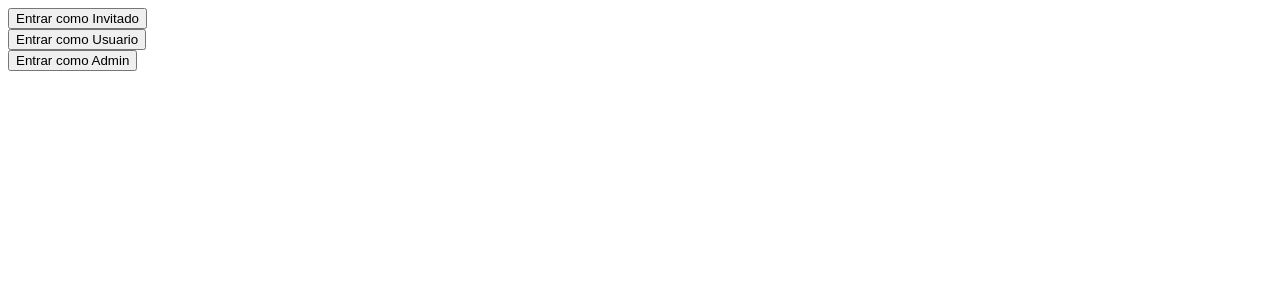
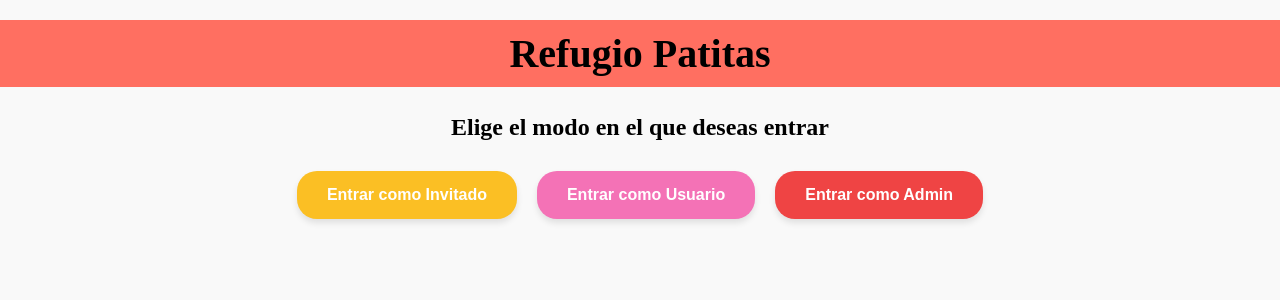
Before and after one commit to MartaHidalgo7/EvaluableMartaHidalgo, a PHP site: page / in a window 1280 px wide. Shown: the top 300 px of the page. Run offline with PHP 8.4, Linux system fonts and the light colour scheme; data that the repository does not hold is empty.

Commit message:
diseño login

```diff
--- a/web/modelo/imagen.php
+++ b/web/modelo/imagen.php
@@ -11,7 +11,7 @@ class Imagen {
     }
 
     public function obtenerImagenes() {
-        $query = "SELECT id FROM " . $this->table . " WHERE id = :id";
+        $query = "SELECT nombre FROM " . $this->table . " WHERE id = 1";
         $stmt = $this->conn->prepare($query);
         $stmt->execute();
         return $stmt->fetchAll(PDO::FETCH_ASSOC);
--- a/web/templates/login.php
+++ b/web/templates/login.php
@@ -6,23 +6,94 @@
     <meta charset="UTF-8">
     <meta name="viewport" content="width=device-width, initial-scale=1.0">
     <title>Login</title>
+    <style>
+        body {
+            margin: 0;
+            padding: 0;
+            background-color: #f9f9f9;
+            text-align: center;
+
+        }
+
+        h1 {
+            color: black;
+            margin-top: 20px;
+            background-color: #ff6f61;
+            font-size: 40px;
+            padding: 10px;
+        }
+
+        .button-container {
+            display: flex;
+            justify-content: center;
+            gap: 20px;
+            margin-top: 30px;
+        }
+
+        button {
+            cursor: pointer;
+            border-radius: 20px;
+            padding: 15px 30px;
+            font-size: 16px;
+            font-weight: bold;
+            border: none;
+            color: white;
+            box-shadow: 0 4px 6px rgba(0, 0, 0, 0.1);
+            transition: transform 0.2s ease, box-shadow 0.2s ease;
+        }
+
+
+        .guest {
+            background-color: #fbbf24;
+        }
+
+        .guest:hover {
+            background-color: #f59e0b;
+            transform: scale(1.1);
+            box-shadow: 0 6px 8px rgba(0, 0, 0, 0.2);
+        }
+
+        .user {
+            background-color: #f472b6;
+        }
+
+        .user:hover {
+            background-color: #ec4899;
+            transform: scale(1.1);
+            box-shadow: 0 6px 8px rgba(0, 0, 0, 0.2);
+        }
+
+        .admin {
+            background-color: #ef4444;
+        }
+
+        .admin:hover {
+            background-color: #dc2626;
+            transform: scale(1.1);
+            box-shadow: 0 6px 8px rgba(0, 0, 0, 0.2);
+        }
+    </style>
 </head>
 <body>
-
-
+    <header>
+        <h1>Refugio Patitas</h1>
+        <h2>Elige el modo en el que deseas entrar</h2>
+    </header>
+    <div class="button-container">
         <form action="index.php?action=login" method="POST">
             <input type="hidden" name="guest" value="true">
-        <button type="submit">Entrar como Invitado</button>
+            <button type="submit" class="guest">Entrar como Invitado</button>
         </form>
 
         <form action="index.php?action=login" method="POST">
             <input type="hidden" name="user" value="true">
-        <button type="submit">Entrar como Usuario</button>
+            <button type="submit" class="user">Entrar como Usuario</button>
         </form>
 
         <form action="index.php?action=login" method="POST">
             <input type="hidden" name="admin" value="true">
-        <button type="submit">Entrar como Admin</button>
+            <button type="submit" class="admin">Entrar como Admin</button>
         </form>
+    </div>
 </body>
 </html>
```
Also changed, not shown: web/styles.css (deleted, +0 -174 lines). Lines whose indentation alone changed are shown as unchanged.
